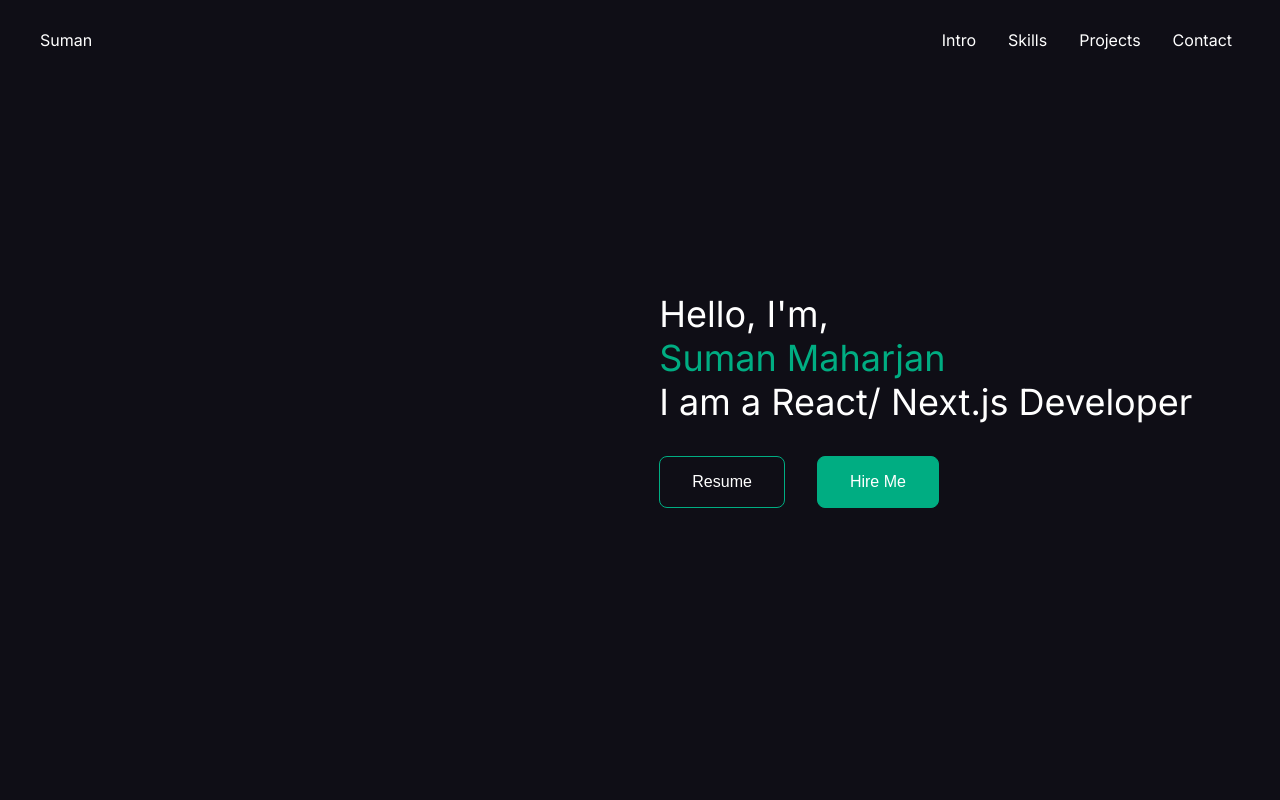
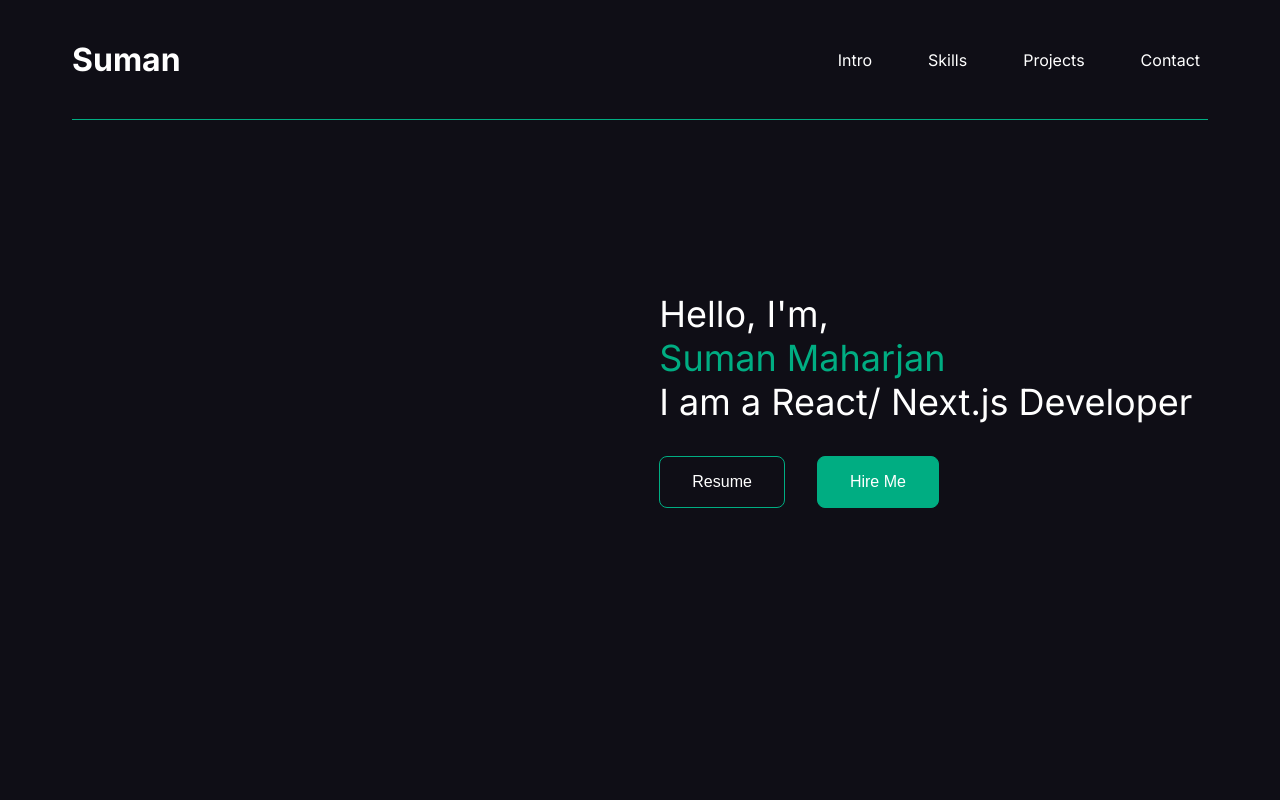
Before and after one commit to nvwns1/portfolio, a Next.js app: page / in a window 1280 px wide. Shown: the top 800 px of the page. Built offline with nearby package versions, Linux system fonts and the light colour scheme.

Commit message:
Update global spacing and navbar height

```diff
--- a/src/app/globals.css
+++ b/src/app/globals.css
@@ -31,6 +31,7 @@
   --spacing-md: 1rem;
   --spacing-lg: 2rem;
   --spacing-xl: 2.5rem;
+  --spacing-xxl: 4.5rem;
 
   /* Border radius */
   --sm: 0.25rem;
--- a/src/components/Navbar/Navbar.module.scss
+++ b/src/components/Navbar/Navbar.module.scss
@@ -1,28 +1,33 @@
 .navbar {
-  height: 80px;
+  height: 120px;
   display: flex;
   justify-content: space-between;
   align-items: center;
-  padding: var(--spacing-xl);
+  margin: 0 var(--spacing-xxl);
   top: 0;
   left: 0;
   right: 0;
   position: fixed;
   background-color: var(--surface-primary);
-  border: 1px solid var(--border-secondary);
+  border-bottom: 1px solid var(--border);
   z-index: 12;
+
+  .logo {
+    font-size: var(--text-sm);
+    font-weight: 700;
+    color: var(--text-primary);
+  }
   .ul {
     display: flex;
     list-style: none;
-    gap: var(--spacing-md);
+    gap: var(--spacing-xl);
 
     .li {
       padding: var(--spacing-sm) var(--spacing-sm);
+      font-size: var(--font-md);
       &:hover {
         cursor: pointer;
-        background-color: var(--green);
-        color: var(--text-primary);
-        border-radius: var(--radius-minimal);
+        color: var(--green);
       }
     }
   }
--- a/src/components/Navbar/Navbar.tsx
+++ b/src/components/Navbar/Navbar.tsx
@@ -13,7 +13,7 @@
 const Navbar = () => {
     return (
         <nav className={styles.navbar}>
-            <div className="logo">Suman</div>
+            <div className={styles.logo}>Suman</div>
             <ul className={styles.ul}>
                 {links.map((link, index) => {
                     return (
```
